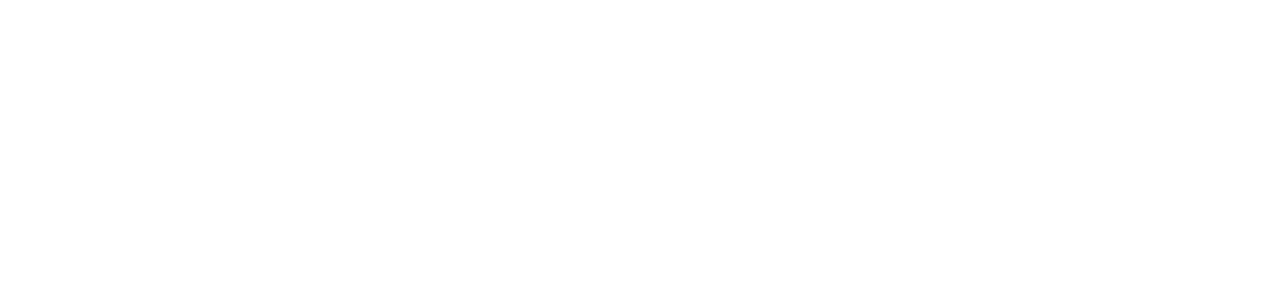
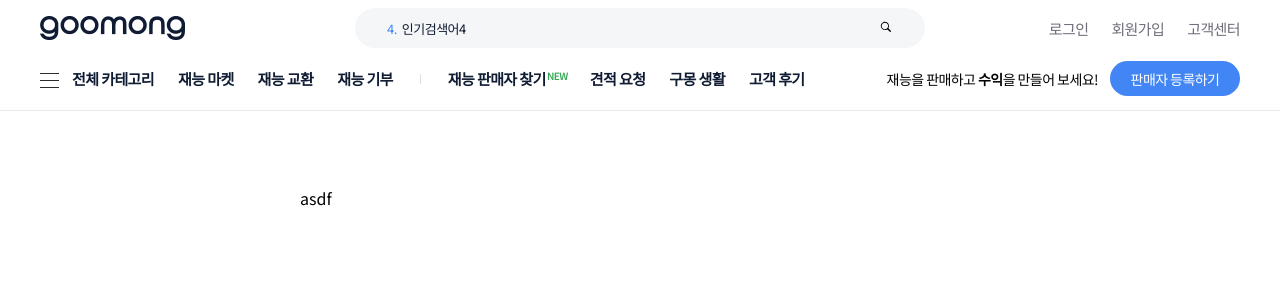
Before and after one commit to goorm-fullstack/goomong_frontend, a React (Create React App) app: page /community_detail in a window 1280 px wide. Before the commit this address had no page. Shown: the top 300 px of the page. Built offline with nearby package versions, Linux system fonts and the light colour scheme.

Commit message:
community console error restore

```diff
--- a/src/App.tsx
+++ b/src/App.tsx
@@ -10,6 +10,7 @@ import RegisterByGoomong from './pages/RegisterByGoomong/RegisterByGoomong';
 import Admin from './pages/Admin/Admin';
 import Agreement from './pages/Agreement/Agreement';
 import Community from './pages/Community/Community';
+import CommunityDetail from './pages/CommunityDetail/CommunityDetail';
 
 const App: React.FC = () => {
   return (
@@ -25,6 +26,7 @@ const App: React.FC = () => {
         <Route path="/admin" element={<Admin />} />
         <Route path="/agreement" element={<Agreement />} />
         <Route path="/community" element={<Community />} />
+        <Route path="/community_detail" element={<CommunityDetail />} />
       </Routes>
     </div>
   );
--- a/src/pages/Community/Community.tsx
+++ b/src/pages/Community/Community.tsx
@@ -174,19 +174,15 @@ const Community: React.FC = () => {
     },
   ];
 
-  // 페이지네이션을 위한 상태
   const [currentPage, setCurrentPage] = useState<number>(1);
-  const itemsPerPage: number = 3; // 페이지 당 아이템 수
+  const itemsPerPage: number = 3;
 
-  // 전체 페이지 수 계산
   const pageCount: number = Math.ceil(boardItems.length / itemsPerPage);
 
-  // 현재 페이지에 표시할 아이템 결정
   const indexOfLastItem: number = currentPage * itemsPerPage;
   const indexOfFirstItem: number = indexOfLastItem - itemsPerPage;
   const currentItems = boardItems.slice(indexOfFirstItem, indexOfLastItem);
 
-  // 페이지 변경 함수
   const paginate = (pageNumber: number): void => {
     setCurrentPage(pageNumber);
   };
--- a/src/pages/Community/CommunityItems/BoardModel/BoardModel.tsx
+++ b/src/pages/Community/CommunityItems/BoardModel/BoardModel.tsx
@@ -36,8 +36,8 @@ const BoardModel: React.FC<BoardModelProps> = ({
     </svg>
   );
   return (
-    <S.BoardModelStyles isLastItem={isLastItem}>
-      <Link to="#null">
+    <S.BoardModelStyles $isLastItem={isLastItem}>
+      <Link to="/community_detail">
         <div className="board-model-container">
           <div className="board-model-right">
             <div className="board-model-image-container">{imageURL ? <img src={imageURL} alt="" /> : defaultImage}</div>
--- a/src/pages/Community/CommunityItems/BoardModel/BoardModelStyles.ts
+++ b/src/pages/Community/CommunityItems/BoardModel/BoardModelStyles.ts
@@ -1,7 +1,7 @@
 import styled from 'styled-components';
 
 interface BoardModelStyleProps {
-  isLastItem?: boolean;
+  $isLastItem?: boolean;
 }
 
 export const BoardModelStyles = styled.div<BoardModelStyleProps>`
@@ -10,11 +10,7 @@ export const BoardModelStyles = styled.div<BoardModelStyleProps>`
     justify-content: space-between;
     padding: 14px 0;
     border-bottom: 1px solid #e9ebed;
-    ${(props) =>
-      props.isLastItem &&
-      `
-      border-bottom: none;
-    `}
+    ${(props) => (props.$isLastItem ? 'border-bottom: none;' : '')}
   }
   .board-model-image-container {
     width: 160px;
--- a/src/pages/Community/CommunityItems/BoardModel/SlideBoardModel.tsx
+++ b/src/pages/Community/CommunityItems/BoardModel/SlideBoardModel.tsx
@@ -12,7 +12,7 @@ interface SlideBoardModelProps {
 const SlideBoardModel: React.FC<SlideBoardModelProps> = ({ category, title, writer, comment }) => {
   return (
     <S.SlideBoardModelStyles>
-      <Link to="#null">
+      <Link to="/community_detail">
         <div className="sboard-container">
           <div className="sboard-type">{category}</div>
           <div className="sboard-title">{title}</div>
--- /dev/null
+++ b/src/pages/CommunityDetail/BoardModelDetail/BoardModelDetailStyles.ts
@@ -0,0 +1,3 @@
+import styled from 'styled-components';
+
+export const BoardModelDetailStyles = styled.div``;
--- /dev/null
+++ b/src/pages/CommunityDetail/CommunityDetail.tsx
@@ -0,0 +1,14 @@
+import React from 'react';
+import * as S from './CommunityStyles';
+import Header from '../../components/layout/Header/Header';
+
+const CommunityDetail: React.FC = () => {
+  return (
+    <S.CommunityStyles>
+      <Header />
+      <div className="community-detail-container">asdf</div>
+    </S.CommunityStyles>
+  );
+};
+
+export default CommunityDetail;
--- /dev/null
+++ b/src/pages/CommunityDetail/CommunityStyles.ts
@@ -0,0 +1,9 @@
+import styled from 'styled-components';
+
+export const CommunityStyles = styled.div`
+  .community-detail-container {
+    width: 1280px;
+    padding: 0 300px;
+    margin: 79px auto 0;
+  }
+`;
```
Also changed, not shown: src/pages/CommunityDetail/BoardModelDetail/BoardModelDetail.tsx (added, +25 -0 lines).
